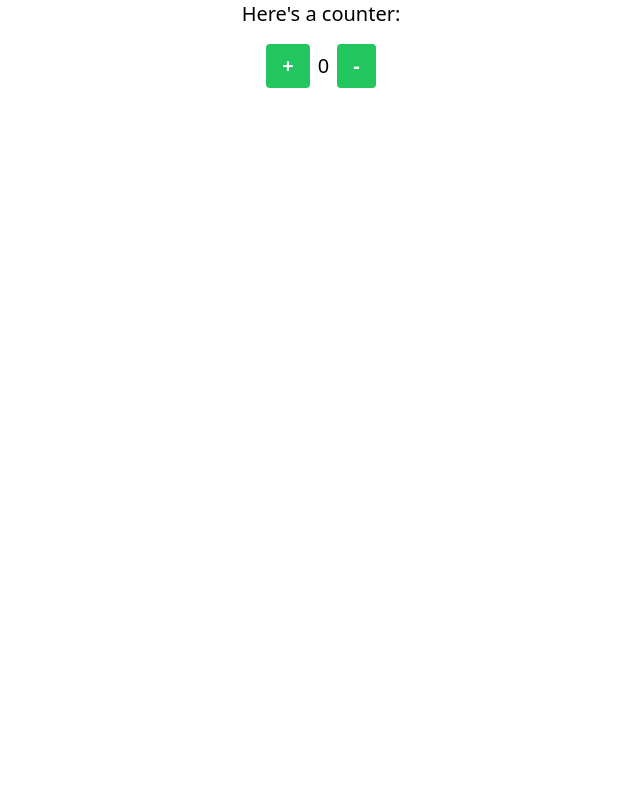
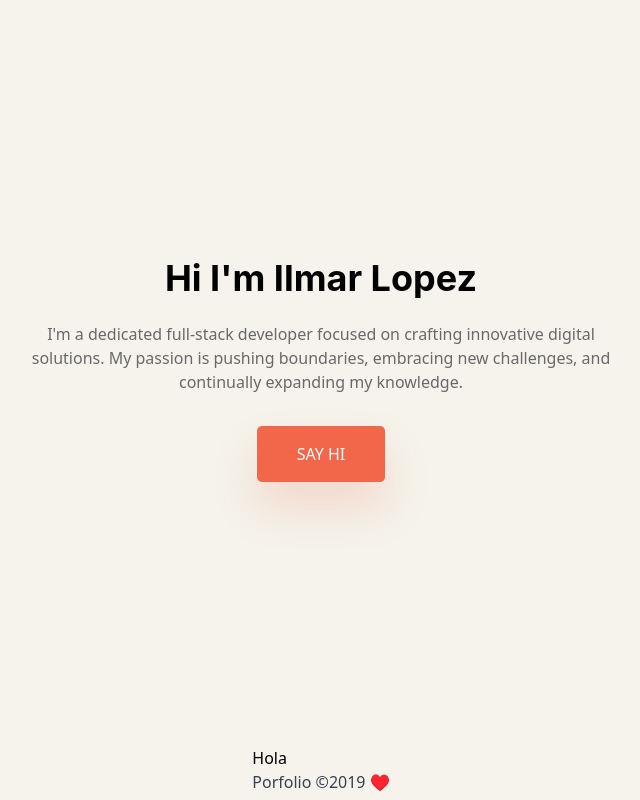
Before and after one commit to IlmarLopez/ilmarlopez.github.io, a Nuxt app: page / in a window 1280 px wide. Shown: the whole page, without its empty margins (319-959 px from the left). Built offline with nearby package versions, Linux system fonts and the light colour scheme.

Commit message:
feat: social info comming

```diff
--- a/components/Counter.vue
+++ /dev/null
@@ -1,36 +0,0 @@
-<template>
-  <div
-    class="flex flex-col items-center justify-center h-full space-y-4 text-xl"
-  >
-    <p>Here's a counter:</p>
-    <div class="flex items-center justify-center">
-      <button
-        @click="counter++"
-        class="px-4 py-2 font-bold text-white bg-green-500 rounded hover:bg-green-700"
-      >
-        +
-      </button>
-      <span class="mx-2">{{ counter }}</span>
-      <button
-        @click="counter--"
-        class="px-4 py-2 font-bold text-white bg-green-500 rounded hover:bg-green-700"
-      >
-        -
-      </button>
-    </div>
-  </div>
-</template>
-
-<script lang="ts">
-import { defineComponent, ref } from "vue";
-
-export default defineComponent({
-  setup() {
-    const counter = ref(0);
-
-    return {
-      counter,
-    };
-  },
-});
-</script>
--- /dev/null
+++ b/components/SocialInfo.vue
@@ -0,0 +1,9 @@
+<template>
+  <div>
+    <h1>Hola</h1>
+  </div>
+</template>
+
+<script lang="ts">
+
+</script>
--- a/layouts/custom.vue
+++ /dev/null
@@ -1,17 +0,0 @@
-<template>
-  <div class="flex flex-col w-full h-screen overflow-hidden bg-green-50">
-    <header class="w-full h-16 bg-green-500">
-      <nav class="flex items-center justify-center w-full h-full text-center text-black">
-        <h2 class="text-2xl font-bold text-white">Nuxt 3</h2>
-      </nav>
-    </header>
-    <main class="flex-grow w-full h-full p-4 mx-auto max-w-7xl">
-      <slot />
-    </main>
-    <footer class="flex items-center justify-center w-full h-16 text-black">
-        <p class="text-gray-700">
-          My Nuxt App &copy; {{ new Date().getFullYear() }}
-        </p>
-    </footer>
-  </div>
-</template>
--- /dev/null
+++ b/layouts/default.vue
@@ -0,0 +1,20 @@
+<template>
+  <div class="flex flex-col w-full h-screen overflow-hidden bg-custom">
+    <main class="flex-grow w-full h-full p-4 mx-auto max-w-7xl">
+      <slot />
+    </main>
+    <footer class="flex items-center justify-center w-full h-16 text-black">
+      <div>
+        <SocialInfo />
+        <p class="text-gray-700">
+          Porfolio ©{{ new Date().getFullYear() }} <span class="text-red-600">&#x2665;&#xfe0f;</span>
+        </p>
+      </div>
+    </footer>
+  </div>
+</template>
+
+<style lang="sass">
+.bg-custom
+  background-color: #F5F3EB
+</style>
--- a/package.json
+++ b/package.json
@@ -13,6 +13,7 @@
     "@nuxt/devtools": "latest",
     "@nuxtjs/tailwindcss": "^6.8.0",
     "nuxt": "^3.7.4",
+    "sass": "^1.69.3",
     "vue": "^3.3.4",
     "vue-router": "^4.2.5"
   }
--- a/pages/about.vue
+++ /dev/null
@@ -1,19 +0,0 @@
-<template>
-  <div class="flex flex-col justify-center w-full h-screen max-w-3xl mx-auto space-y-2">
-    <div>
-      <h1 class="text-2xl">About</h1>
-      <p class="text-lg">I'm learning about Nuxt 3! Here's what I've achieved so far:</p>
-    </div>
-    <ul class="mx-8 list-disc">
-      <li>
-        Created a new Nuxt 3 project
-      </li>
-      <li>
-        Added Tailwind
-      </li>
-      <li>
-        Created a new page
-      </li>
-    </ul>
-  </div>
-</template>
--- a/pages/index.vue
+++ b/pages/index.vue
@@ -1,11 +1,43 @@
 <template>
-  <LazyCounter />
+  <NuxtLayout>
+    <section id="home" class="h-full flex items-center justify-center">
+      <div class="w-1/2">
+        <h1 class="font-bold text-4xl title text-center mb-6 hover:">Hi I'm Ilmar Lopez</h1>
+        <div>
+          <p class="lead-paragraph text-center mb-8">
+            I'm a dedicated full-stack developer focused on crafting innovative
+            digital solutions. My passion is pushing boundaries, embracing new
+            challenges, and continually expanding my knowledge.
+          </p>
+          <div class="text-center">
+            <button class="btn-contact shadow-2xl text-white px-10 py-4 uppercase">
+              Say hi
+            </button>
+          </div>
+        </div>
+      </div>
+    </section>
+</NuxtLayout>
 </template>
 
 <script lang="ts">
-import { defineComponent } from 'vue'
+import { defineComponent } from 'vue';
 
-export default defineComponent({
-  layout: 'custom',
-})
+export default defineComponent({});
 </script>
+
+<style lang="sass">
+.title
+  font-family: 'Inter', sans-serif
+.lead-paragraph
+  color: #696969
+.btn-contact
+  box-shadow: 0px 25px 45px rgba(242, 102, 73, 0.2)
+  border-radius: 5px
+  transition: 0.5s
+  background-color: #F2664A
+  &:hover
+    color: #f5f2ea
+    background-color: #241f21
+    border-color: #241f21
+</style>
```
Also changed, not shown: 1 other file (tests, documents, lock files or other folders).
